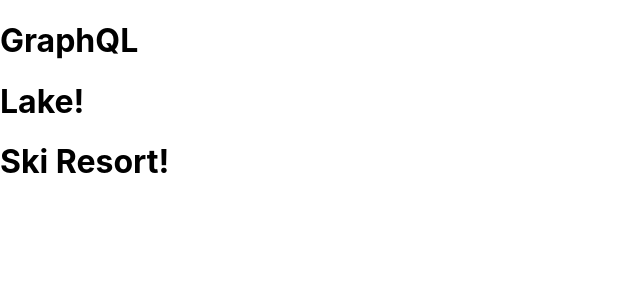
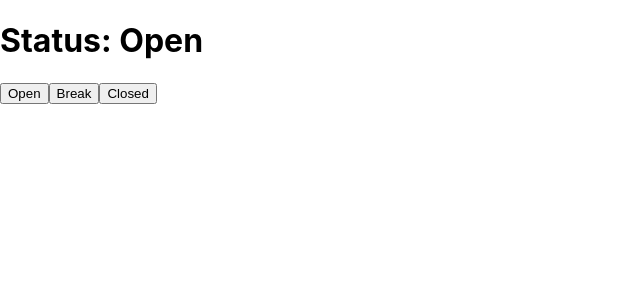
Before and after one commit to shibata421/LearningReact, a React (Create React App) app: page / in a window 1280 px wide. Shown: the top 300 px of the page, without its empty margins (0-640 px from the left). Built offline with nearby package versions, Linux system fonts and the light colour scheme.

Commit message:
Using useState

```diff
--- a/src/index.js
+++ b/src/index.js
@@ -1,34 +1,26 @@
-import React from 'react';
+import React, { useState } from 'react';
 import ReactDOM from 'react-dom';
 import './index.css';
 
-function Lake() {
+function App() {
+  const [status, setStatus] = useState("Open")
   return (
-    <h1>Lake!</h1>
-  )
-}
-
-function SkiResort() {
-  return (
-    <h1>Ski Resort!</h1>
-  )
-}
-
-function App({name}) {
-  return (
-    <>
-      <h1>{name}</h1>
-      <Lake />
-      <SkiResort />
-    </>
+    <div>
+      <h1>Status: {status}</h1>
+      <button onClick={() => setStatus("Open")}>
+        Open
+      </button>
+      <button onClick={() => setStatus("Back in 5")}>
+        Break
+      </button>
+      <button onClick={() => setStatus("Closed")}>
+        Closed
+      </button>
+    </div>
   )
 }
 
 ReactDOM.render(
-  <App name="GraphQL"/>,
+  <App />,
   document.getElementById('root')
 );
-
-const [, , fruit] = ["popcorn", "pretzel", "pineapple"]
-
-console.log(fruit)
```
